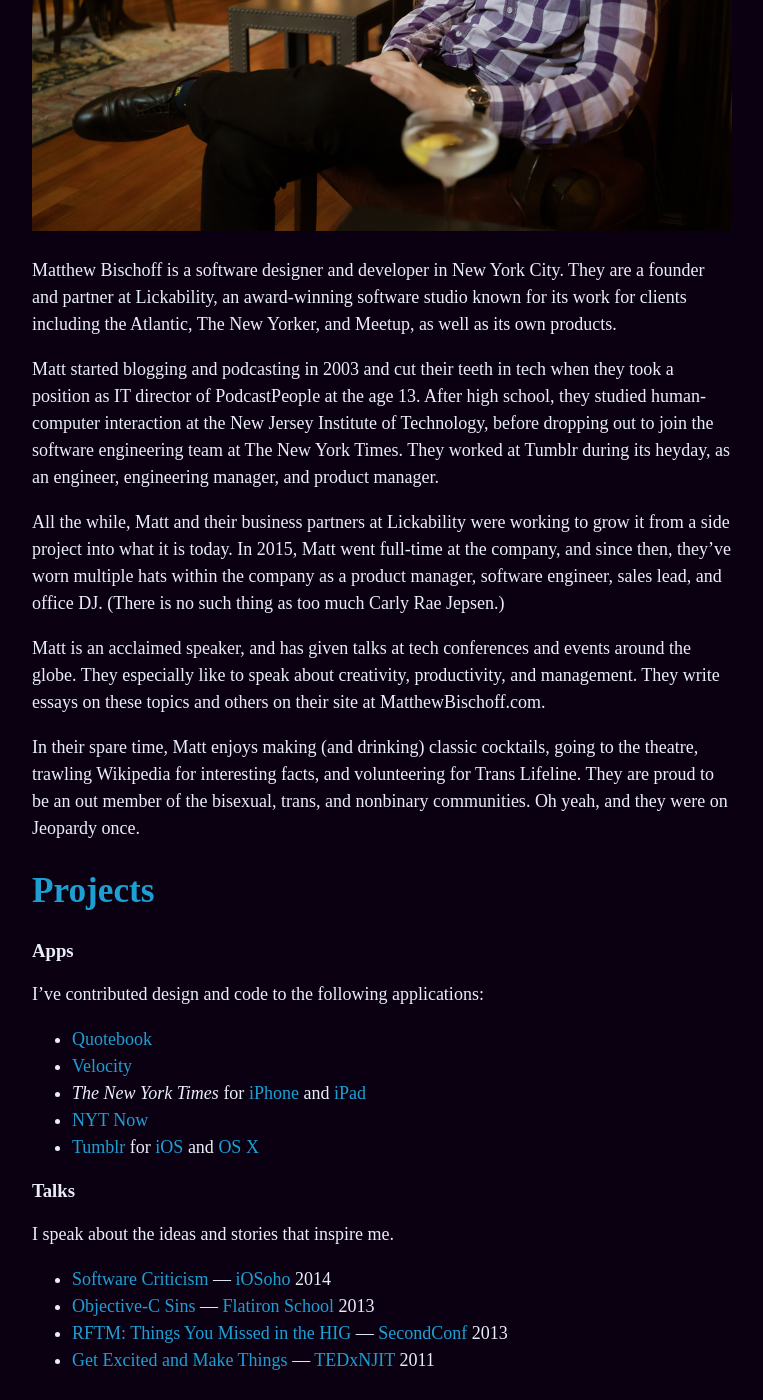
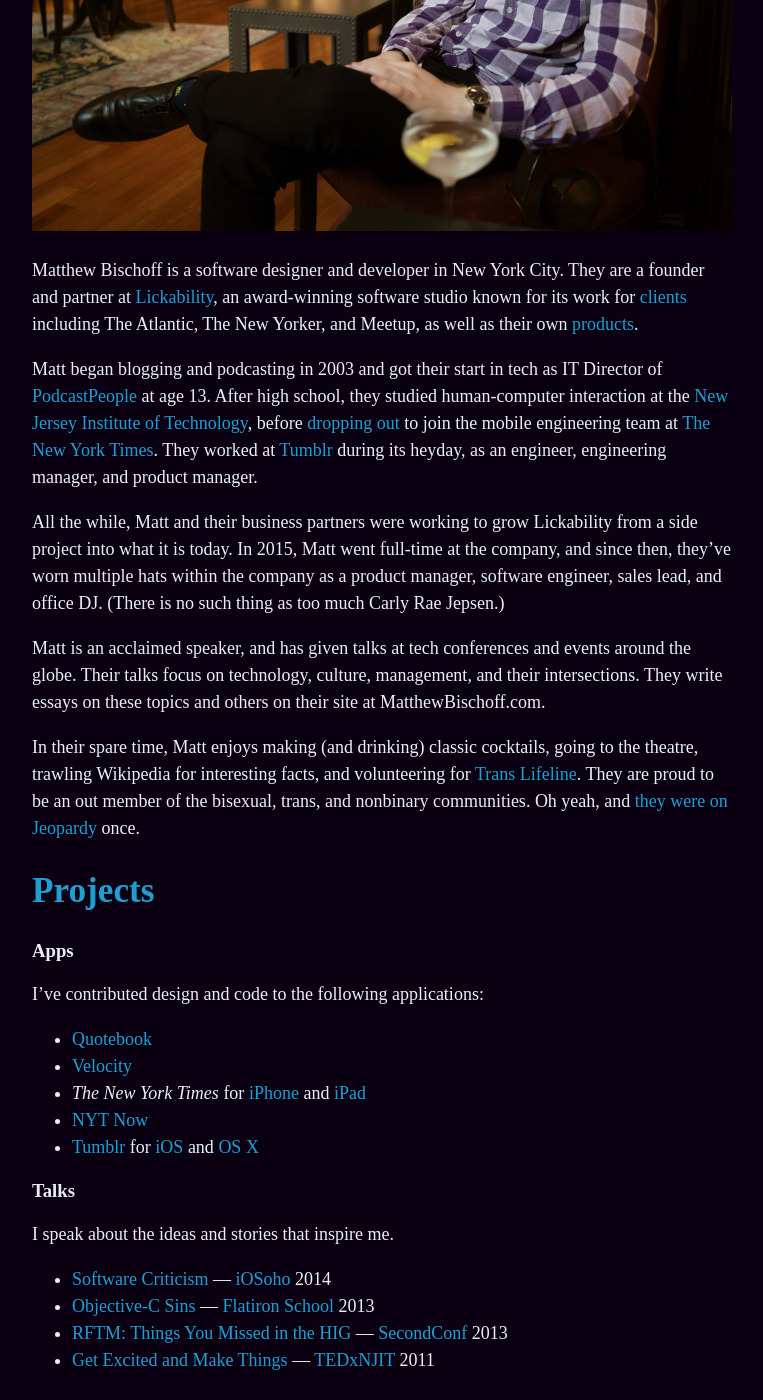
Before and after one commit to mbbischoff/website, a Jekyll site: the page built from about.md, in a window 1280 px wide and 1400 px high, scrolled down 923 px. Shown: the whole window, without its empty margins (258-1021 px from the left). Built offline with Jekyll 4.4.1, drawn with Linux system fonts in a browser that asks for light colours; some web fonts are replaced.

Commit message:
Updated About

```diff
--- a/about.md
+++ b/about.md
@@ -8,15 +8,15 @@
 
 ![Photo of Matthew Bischoff](https://matthewbischoff.com/uploads/matt-in-the-nomad-smiling.jpg)
 
-Matthew Bischoff is a software designer and developer in New York City. They are a founder and partner at Lickability, an award-winning software studio known for its work for clients including the Atlantic, The New Yorker, and Meetup, as well as its own products.
+Matthew Bischoff is a software designer and developer in New York City. They are a founder and partner at [Lickability](https://lickability.com), an award-winning software studio known for its work for [clients](https://lickability.com/clients) including The Atlantic, The New Yorker, and Meetup, as well as their own [products](https://lickability.com/products).
 
-Matt started blogging and podcasting in 2003 and cut their teeth in tech when they took a position as IT director of PodcastPeople at the age 13. After high school, they studied human-computer interaction at the New Jersey Institute of Technology, before dropping out to join the software engineering team at The New York Times. They worked at Tumblr during its heyday, as an engineer, engineering manager, and product manager.
+Matt began blogging and podcasting in 2003 and got their start in tech as IT Director of [PodcastPeople](https://www.podcastpeople.com/) at age 13. After high school, they studied human-computer interaction at the [New Jersey Institute of Technology](https://www.njit.edu/), before [dropping out](https://matthewbischoff.com/don-t-go-to-college/) to join the mobile engineering team at [The New York Times](https://www.nytimes.com/). They worked at [Tumblr](https://www.tumblr.com/) during its heyday, as an engineer, engineering manager, and product manager.
 
-All the while, Matt and their business partners at Lickability were working to grow it from a side project into what it is today. In 2015, Matt went full-time at the company, and since then, they’ve worn multiple hats within the company as a product manager, software engineer, sales lead, and office DJ. (There is no such thing as too much Carly Rae Jepsen.)
+All the while, Matt and their business partners were working to grow Lickability from a side project into what it is today. In 2015, Matt went full-time at the company, and since then, they’ve worn multiple hats within the company as a product manager, software engineer, sales lead, and office DJ. (There is no such thing as too much Carly Rae Jepsen.)
 
-Matt is an acclaimed speaker, and has given talks at tech conferences and events around the globe. They especially like to speak about creativity, productivity, and management. They write essays on these topics and others on their site at MatthewBischoff.com.
+Matt is an acclaimed speaker, and has given talks at tech conferences and events around the globe. Their talks focus on technology, culture, management, and their intersections. They write essays on these topics and others on their site at MatthewBischoff.com.
 
-In their spare time, Matt enjoys making (and drinking) classic cocktails, going to the theatre, trawling Wikipedia for interesting facts, and volunteering for Trans Lifeline. They are proud to be an out member of the bisexual, trans, and nonbinary communities. Oh yeah, and they were on Jeopardy once.
+In their spare time, Matt enjoys making (and drinking) classic cocktails, going to the theatre, trawling Wikipedia for interesting facts, and volunteering for [Trans Lifeline](https://www.translifeline.org/). They are proud to be an out member of the bisexual, trans, and nonbinary communities. Oh yeah, and [they were on Jeopardy](https://www.j-archive.com/showgame.php?game_id=3342) once.
 
 ## Projects
 
```
